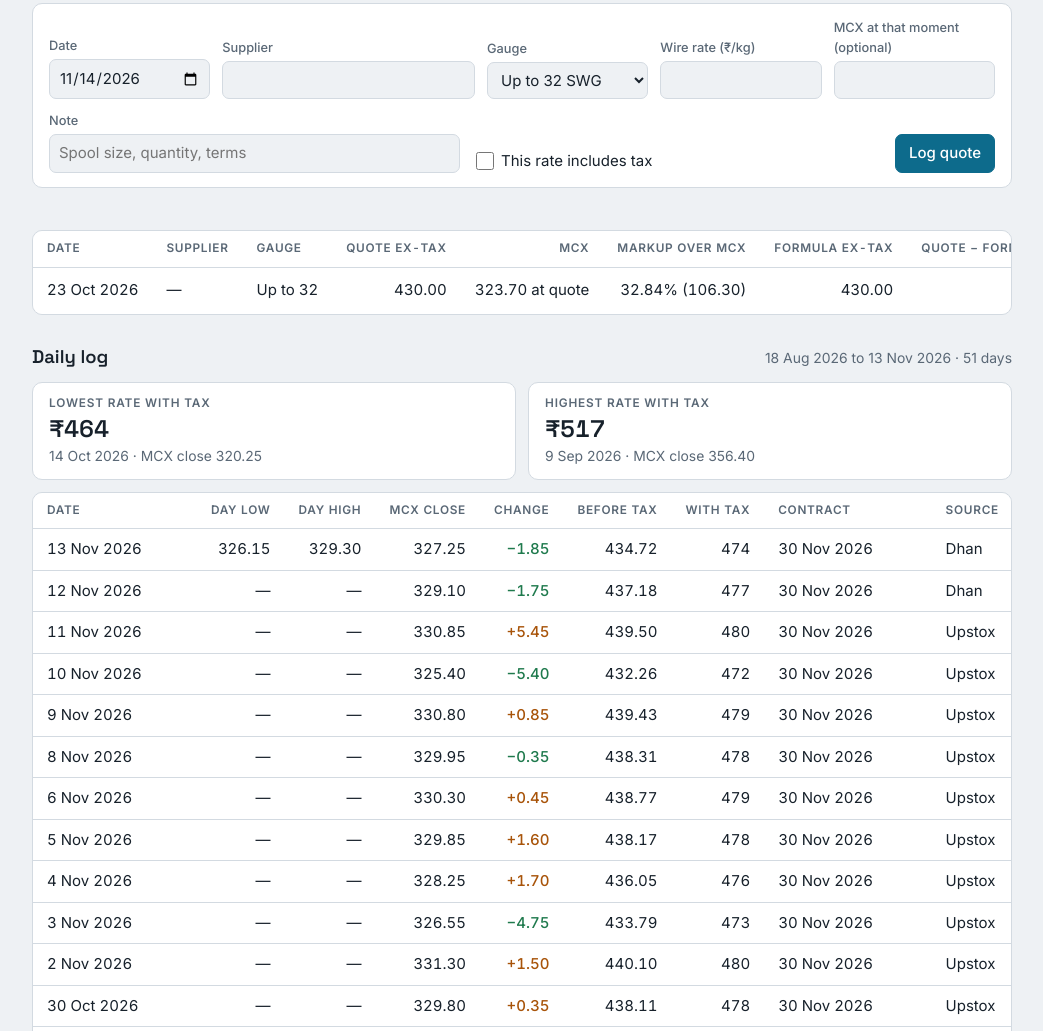
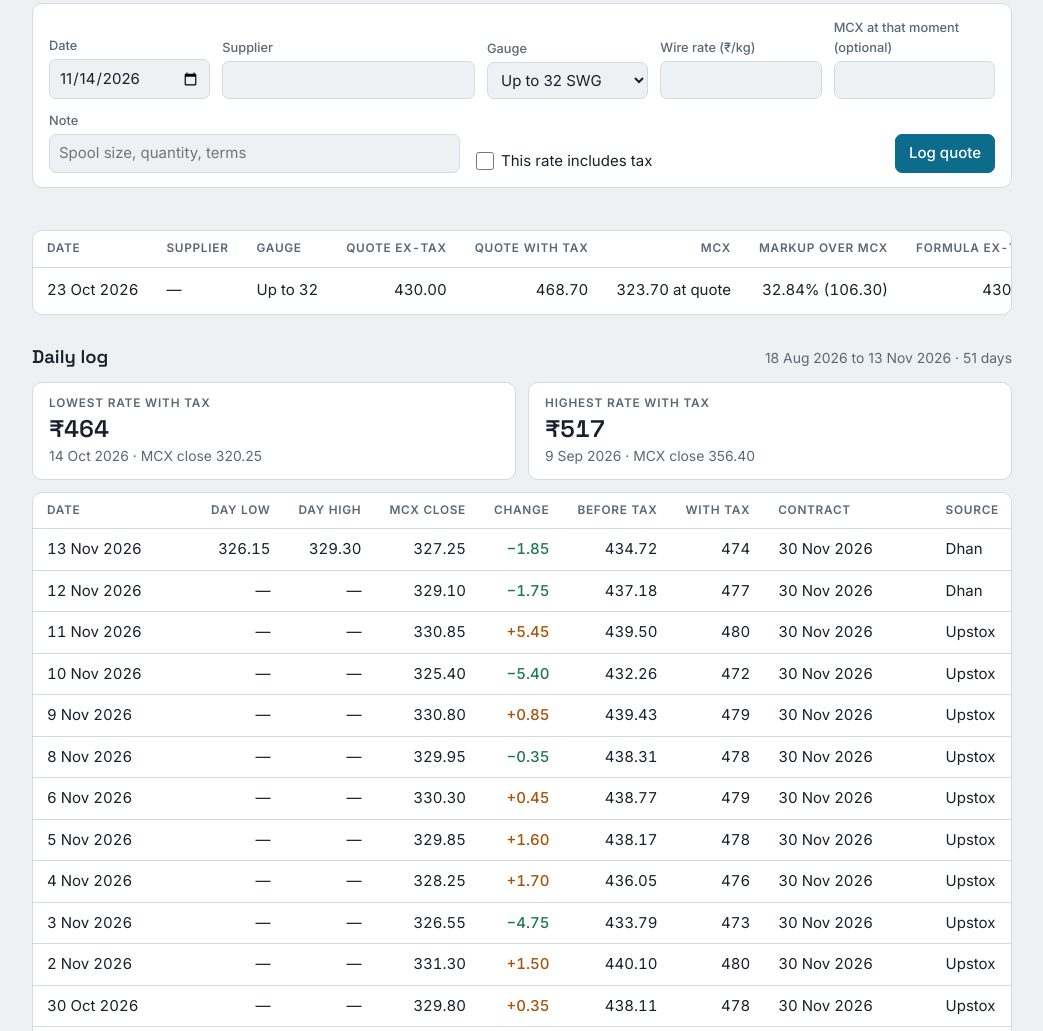
Before and after one commit to ArshGujral/aluminium-rate-tracker, a plain HTML site: page index.html in a window 1280 px wide. Shown: the part 1259-2290 px from the top of the page, without its empty margins (118-1161 px from the left). Drawn offline with Linux system fonts and the light colour scheme.

Commit message:
Show each supplier quote with tax
Co-Authored-By: Claude Fable 5.2 <noreply@anthropic.com>
Claude-Session: https://claude.ai/code/session_01BTexfo98F3S2iSSg8GQ25J

```diff
--- a/index.html
+++ b/index.html
@@ -334,7 +334,7 @@ td .art-tag { color: var(--muted); font-size: 0.78rem; }
     <div class="art-scroll" id="quote-wrap" hidden>
       <table class="is-cards">
         <thead><tr>
-          <th>Date</th><th class="is-text">Supplier</th><th class="is-text">Gauge</th><th>Quote ex-tax</th><th>MCX</th><th>Markup over MCX</th>
+          <th>Date</th><th class="is-text">Supplier</th><th class="is-text">Gauge</th><th>Quote ex-tax</th><th>Quote with tax</th><th>MCX</th><th>Markup over MCX</th>
           <th>Formula ex-tax</th><th>Quote − formula</th><th class="is-text">Note</th><th></th>
         </tr></thead>
         <tbody id="quote-rows"></tbody>
@@ -541,7 +541,7 @@ td .art-tag { color: var(--muted); font-size: 0.78rem; }
     $('quote-wrap').hidden = !qs.length; $('quote-empty').hidden = !!qs.length;
     qs.forEach(function (q) {
       var own = okNum(q.mcxAtQuote), r = own ? null : rateOn(q.date), mcx = quoteMcx(q);
-      var tr = el('tr', null, td('Date', fmtD(q.date)), td('Supplier', q.supplier || '\u2014', 'is-text'), td('Gauge', q.gauge === '32' ? 'Up to 32' : q.gauge + ' SWG', 'is-text'), td('Quote ex-tax', num(q.rate)));
+      var tr = el('tr', null, td('Date', fmtD(q.date)), td('Supplier', q.supplier || '\u2014', 'is-text'), td('Gauge', q.gauge === '32' ? 'Up to 32' : q.gauge + ' SWG', 'is-text'), td('Quote ex-tax', num(q.rate)), td('Quote with tax', num(q.rate * (1 + S.cfg.taxPct / 100))));
       if (mcx == null) { tr.append(td('MCX', '\u2014'), td('Markup over MCX', '\u2014'), td('Formula ex-tax', '\u2014'), td('Quote \u2212 formula', '\u2014')); }
       else {
         var diff = q.rate - exTax(mcx, q.gauge), prem = q.rate - mcx;
```
Also changed, not shown: tracker.html (+2 -2 lines).
